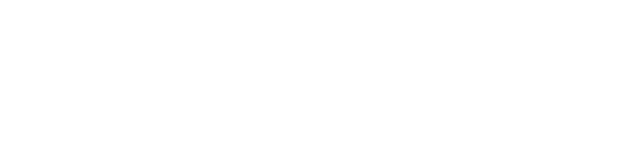
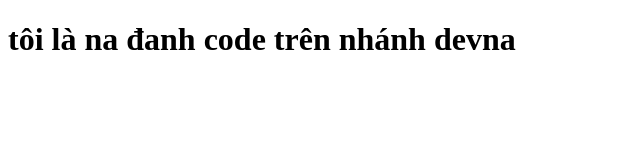
Before and after one commit to lemonthree0412/text-text, a website: page src/index.html in a window 1280 px wide. Shown: the whole page, without its empty margins (0-640 px from the left). Drawn offline with Linux system fonts and the light colour scheme.

Commit message:
mới tạo brach mới và code trên nhánh devna

```diff
--- a/src/index.html
+++ b/src/index.html
@@ -21,5 +21,7 @@
       referrerpolicy="no-referrer"
     ></script>
   </head>
-  <body></body>
+  <body>
+    <h1>tôi là na đanh code trên nhánh devna</h1>
+  </body>
 </html>
```
